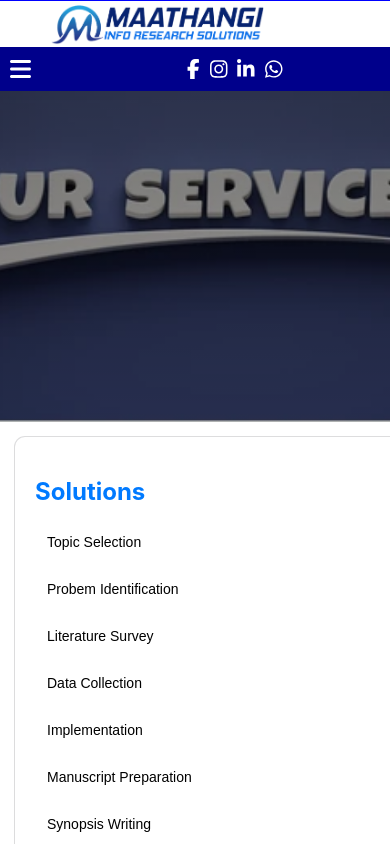
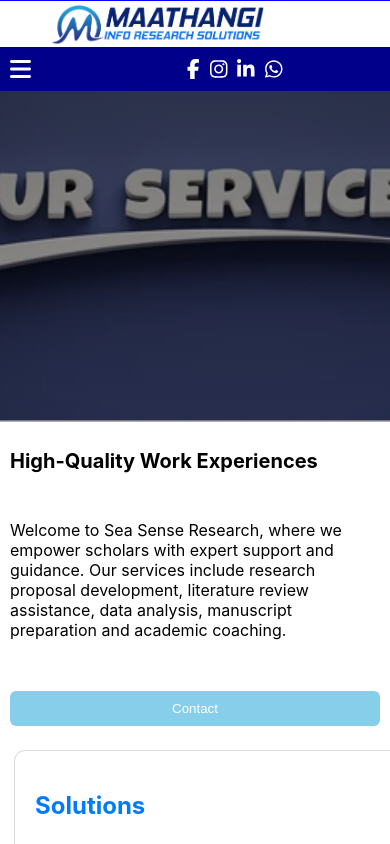
Before and after one commit to palavesh-T/MaathagiWeb, a React (Create React App) app: page /Service in a window 390 px wide. Shown: the top 844 px of the page. Built offline with nearby package versions, Linux system fonts and the light colour scheme.

Commit message:
04-06-2025

```diff
--- a/src/assete/css/service.css
+++ b/src/assete/css/service.css
@@ -212,3 +212,238 @@
     text-align: center;
 }
 }
+.service_maathagi_new_design_div{
+    padding: 20px;
+}
+.service_maathagi_new_design_div_1{
+    display: flex;
+    gap: 20px;
+}
+.service_maathagi_new_design_div_2 h2{
+    font-size: 27px;
+}
+.service_maathagi_new_design_div_2{
+    width: 25%;
+}
+.service_maathagi_new_design_div_3{
+    width: 50%;
+}
+
+  .service_maathagi_new_design_div_4 button{
+    margin-top: 35px;
+    padding: 15px 30px;
+    color: #fff;
+    background-color: skyblue;
+    border-radius: 6px;
+    border:none;
+    margin-left: 100px;
+    cursor: pointer;
+  }
+  .service_maathagi_new_design_div_4 button:hover{
+    background-color: darkblue;
+    color: #fff;
+  }
+
+  /* Mobile Responsive Styles */
+@media only screen and (max-width: 768px) {
+    .service_maathagi_new_design_div {
+        padding: 15px;
+    }
+
+    .service_maathagi_new_design_div_1 {
+        flex-direction: column;
+        gap: 15px;
+    }
+
+    .service_maathagi_new_design_div_2,
+    .service_maathagi_new_design_div_3 {
+        width: 100%;
+    }
+
+    .service_maathagi_new_design_div_2 h2 {
+        font-size: 22px;
+    }
+
+    .service_maathagi_new_design_div_4 button {
+        margin-top: 20px;
+        padding: 12px 25px;
+        margin-left: 0;
+        width: 100%;
+    }
+}
+
+/* Optional: For very small screens */
+@media only screen and (max-width: 480px) {
+    .service_maathagi_new_design_div {
+        padding: 10px;
+    }
+
+    .service_maathagi_new_design_div_2 h2 {
+        font-size: 20px;
+    }
+
+    .service_maathagi_new_design_div_4 button {
+        padding: 10px 20px;
+    }
+}
+.maathagi_new_design_project{
+    padding: 20px;
+}
+.consult-icon {
+  width: 50px;
+  height: 50px;
+color: #2d4a8a;
+margin-top: 40px;
+}
+
+.maathagi_new_design_project_1{
+    display: flex;
+    gap: 20px;
+}
+.maathagi_new_design_project_2{
+    display: flex;
+    gap: 10px;
+}
+.maathagi_new_design_project_4 h2{
+    font-size: 19px;
+    line-height: 29px;
+}
+.maathagi_new_design_project_4 p{
+    font-family: "Poppins", Tahoma, Geneva, sans-serif;
+    font-weight: 400;
+    font-size: 14px;
+    line-height: 25px;
+    color: #6e6e6e;
+}
+
+/* Mobile Responsive Styles */
+@media only screen and (max-width: 768px) {
+    .maathagi_new_design_project {
+        padding: 15px;
+    }
+
+    .maathagi_new_design_project_1 {
+        flex-direction: column;
+        gap: 15px;
+    }
+
+    .maathagi_new_design_project_2 {
+        flex-direction: column;
+        gap: 15px;
+        align-items: flex-start;
+    }
+
+    .consult-icon {
+        width: 40px;
+        height: 40px;
+        margin-top: 0;
+    }
+
+    .maathagi_new_design_project_4 h2 {
+        font-size: 17px;
+        line-height: 26px;
+    }
+
+    .maathagi_new_design_project_4 p {
+        font-size: 13px;
+        line-height: 22px;
+    }
+}
+
+/* For very small screens (up to 480px) */
+@media only screen and (max-width: 480px) {
+    .maathagi_new_design_project {
+        padding: 10px;
+    }
+
+    .maathagi_new_design_project_4 h2 {
+        font-size: 16px;
+        line-height: 24px;
+    }
+
+    .maathagi_new_design_project_4 p {
+        font-size: 12px;
+        line-height: 20px;
+    }
+
+    .consult-icon {
+        width: 35px;
+        height: 35px;
+    }
+}
+.new_service_maathagi_div{
+    padding: 20px;
+}
+.new_service_maathagi_div_2 img{
+    width: 100%;
+}
+.new_service_maathagi_div_1 h2{
+    font-size: 20px;
+    line-height: 29px;
+}
+.new_service_maathagi_div_1 p{
+    font-family: "Poppins", Tahoma, Geneva, sans-serif;
+    font-weight: 400;
+    font-size: 16px;
+    line-height: 25px;
+    color: #6e6e6e;
+}
+
+/* Mobile Responsive Styles */
+@media only screen and (max-width: 768px) {
+    .new_service_maathagi_div {
+        padding: 15px;
+    }
+
+    .new_service_maathagi_div_1 h2 {
+        font-size: 18px;
+        line-height: 26px;
+        margin-bottom: 10px;
+    }
+
+    .new_service_maathagi_div_1 p {
+        font-size: 14px;
+        line-height: 22px;
+    }
+
+    /* If you have a flex/grid layout between div_1 and div_2 */
+    .new_service_maathagi_flex_container {
+        flex-direction: column;
+    }
+
+    .new_service_maathagi_div_2 {
+        margin-top: 20px;
+    }
+}
+
+/* For very small screens (up to 480px) */
+@media only screen and (max-width: 480px) {
+    .new_service_maathagi_div {
+        padding: 12px;
+    }
+
+    .new_service_maathagi_div_1 h2 {
+        font-size: 17px;
+        line-height: 24px;
+    }
+
+    .new_service_maathagi_div_1 p {
+        font-size: 13px;
+        line-height: 20px;
+    }
+
+    .new_service_maathagi_div_2 img {
+        margin-top: 15px;
+    }
+}
+
+/* Optional: Adjustments for landscape mobile view */
+@media only screen and (max-width: 768px) and (orientation: landscape) {
+    .new_service_maathagi_div_1 h2 {
+        font-size: 17px;
+    }
+
+    .new_service_maathagi_div_1 p {
+        font-size: 14px;
+    }
+}
--- a/src/page/Service.js
+++ b/src/page/Service.js
@@ -6,6 +6,8 @@ import web_design from "../assete/about/website design.jpg";
 import college_design from "../assete/about/college website.jpg";
 import industry_design from "../assete/about/industry.jpg";
 import Footer from "./Footer";
+import { FaUsers,FaHandshake, FaPiggyBank  } from "react-icons/fa";
+import service_pic_2 from "../assete/images/service pic 2.jpg";
 
 const Service = () =>{
 
@@ -13,6 +15,20 @@ const Service = () =>{
         <>
         <Header/>
         <div className="service_maathagi_div"></div>
+
+        <div className="service_maathagi_new_design_div">
+            <div className="service_maathagi_new_design_div_1">
+                <div className="service_maathagi_new_design_div_2">
+                    <h2>High-Quality Work Experiences</h2>
+                </div>
+                <div className="service_maathagi_new_design_div_3">
+                    <p>Welcome to Sea Sense Research, where we empower scholars with expert support and guidance. Our services include research proposal development, literature review assistance, data analysis, manuscript preparation and academic coaching.</p>
+                </div>
+                <div className="service_maathagi_new_design_div_4">
+                    <button>Contact</button>
+                    </div>
+            </div>
+        </div>
 
         <div className="maathagi_service_div">
             <div className="maathagi_service_div_1">
@@ -76,6 +92,51 @@ const Service = () =>{
             </div>
         </div>
 
+        <div className="maathagi_new_design_project">
+            <div className="maathagi_new_design_project_1">
+                <div className="maathagi_new_design_project_2">
+                    <div className="maathagi_new_design_project_3">
+                       <FaUsers  className="consult-icon" />
+                    </div>
+                    <div className="maathagi_new_design_project_4">
+                        <h2>Expert Team</h2>
+                        <p>Our team comprises industry professionals with years of experience.
+We bring deep technical knowledge and creative problem-solving.</p>
+                    </div>
+                </div>
+                <div className="maathagi_new_design_project_2">
+                    <div className="maathagi_new_design_project_3">
+                     < FaHandshake className="consult-icon" />
+                    </div>
+                    <div className="maathagi_new_design_project_4">
+                        <h2>Free Consultation</h2>
+                        <p>We offer a no-obligation consultation to understand your needs.
+Speak directly with our experts to explore the best solutions.</p>
+                    </div>
+                </div>
+                <div className="maathagi_new_design_project_2">
+                    <div className="maathagi_new_design_project_3">
+                      <FaPiggyBank  className="consult-icon"/>
+                    </div>
+                    <div className="maathagi_new_design_project_4">
+                        <h2>Lowest Cost</h2>
+                        <p>We deliver high-quality services at the most competitive prices.
+Our streamlined processes help reduce unnecessary expenses.</p>
+                    </div>
+                </div>
+            </div>
+        </div>
+
+        <div className="new_service_maathagi_div">
+            <div className="new_service_maathagi_div_1">
+                <h2>Project Result & Benefits of Project</h2>
+                <p>Our project delivers measurable results aligned with your goals.Experience improved efficiency, performance, and outcomes.Custom solutions ensure lasting value beyond implementation.We focus on both immediate impact and long-term gains.Your success is the ultimate benefit of our work.</p>
+            </div>
+            <div className="new_service_maathagi_div_2">
+                <img src={service_pic_2} alt=""/>
+            </div>
+        </div>
+
         <div className="about_maathagi_background_pic_div">
             <div className="about_maathagi_background_pic_div_1">
                 <div className="about_maathagi_background_pic_div_2">
```
Also changed, not shown: src/Admin/Changepassword.js (line endings or trailing spaces), src/assete/images/service pic 2.jpg (added).
